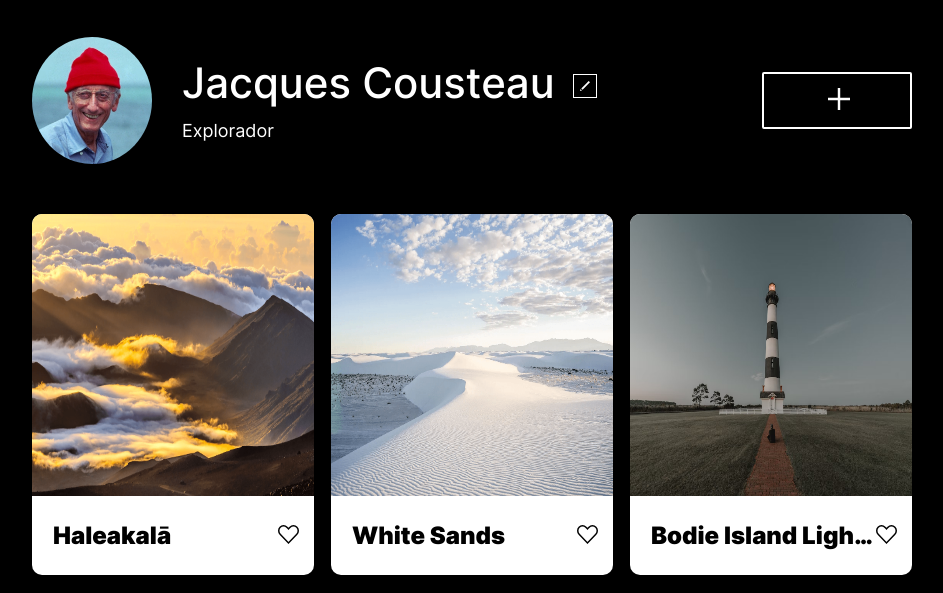
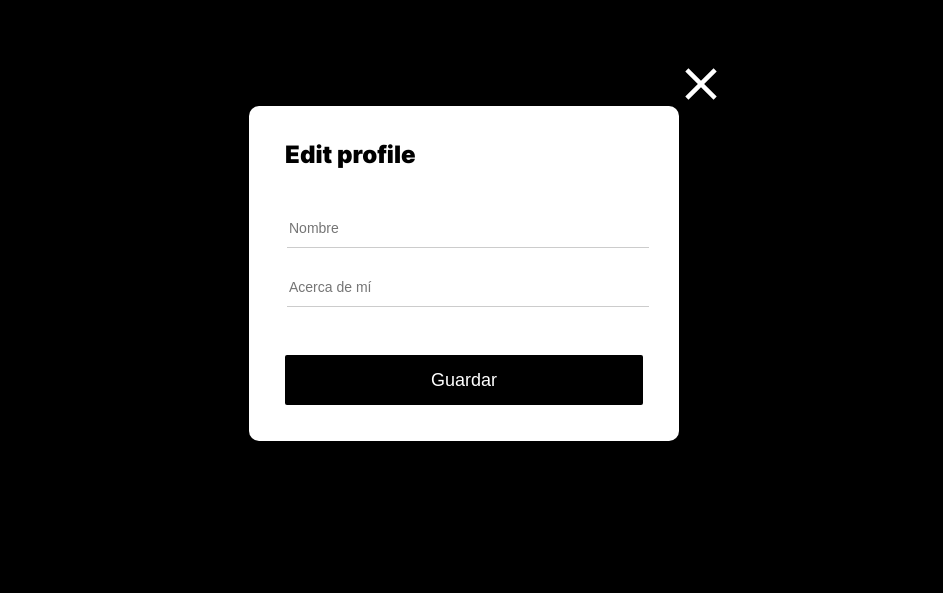
Before and after one commit to iselcq/web_project_4_esp, a plain HTML site: page index.html in a window 1280 px wide. Shown: the part 127-720 px from the top of the page, without its empty margins (176-1119 px from the left). Drawn offline with Linux system fonts and the light colour scheme; grey boxes are pictures that could not be loaded; files whose address does not match are found by name.

Commit message:
feat: agregar pop-up

```diff
--- /dev/null
+++ b/blocks/pop-up/__card/pop-up__card.css
@@ -0,0 +1,9 @@
+.pop-up__card {
+  background-color: #fff;
+  opacity: 1;
+  width: 430px;
+  /* height: 330px; */
+  position: relative;
+  border-radius: 10px;
+  box-shadow: 0px 0px 25px rgba(0, 0, 0, 0.15);
+}
--- /dev/null
+++ b/blocks/pop-up/__close/pop-up__close.css
@@ -0,0 +1,15 @@
+.pop-up__close {
+  color: white;
+  position: absolute;
+  top: -40px;
+  right: -40px;
+  width: 40px;
+  height: 40px;
+  border: none;
+  background-color: black;
+}
+
+.pop-up__close:hover {
+  cursor: pointer;
+  opacity: 0.6;
+}
--- /dev/null
+++ b/blocks/pop-up/__container/pop-up__container.css
@@ -0,0 +1,6 @@
+.pop-up__container {
+  border: none;
+  display: flex;
+  flex-direction: column;
+  padding: 0;
+}
--- /dev/null
+++ b/blocks/pop-up/__input/-profession/pop-up__input-profession.css
@@ -0,0 +1,3 @@
+.pop-up__input_profession {
+  margin-top: 30px;
+}
--- /dev/null
+++ b/blocks/pop-up/__input/pop-up__input.css
@@ -0,0 +1,11 @@
+.pop-up__input {
+  width: 358px;
+
+  margin-left: 36px;
+  border: none;
+  border-bottom: 1px solid rgba(0, 0, 0, 0.2);
+  font-weight: 400;
+  font-size: 14px;
+  line-height: 17px;
+  padding-bottom: 10px;
+}
--- /dev/null
+++ b/blocks/pop-up/__submit/pop-up__submit.css
@@ -0,0 +1,20 @@
+.pop-up__submit {
+  text-align: center;
+  width: 358px;
+  height: 50px;
+  margin-top: 48px;
+  margin-left: 36px;
+  margin-bottom: 36px;
+  color: white;
+  background-color: #000;
+  border: none;
+  border-radius: 2px;
+  font-weight: 400;
+  font-size: 18px;
+  line-height: 22px;
+  cursor: pointer;
+}
+
+.pop-up__submit:hover {
+  background-color: rgba(0, 0, 0, 0.8);
+}
--- /dev/null
+++ b/blocks/pop-up/__title/pop-up__title.css
@@ -0,0 +1,8 @@
+.pop-up__title {
+  margin-top: 34px;
+  margin-left: 36px;
+  margin-bottom: 50px;
+  font-weight: 900;
+  font-size: 24px;
+  line-height: 29px;
+}
--- /dev/null
+++ b/blocks/pop-up/pop-up.css
@@ -0,0 +1,15 @@
+.pop-up {
+  height: 100vh;
+  width: 100vw;
+  background-color: #000000;
+  /* opacity: 0.5; */
+  display: flex;
+  justify-content: center;
+  align-items: center;
+  position: fixed;
+  top: 0;
+  left: 0;
+  bottom: 0;
+  right: 0;
+  font-family: "Inter";
+}
--- a/index.html
+++ b/index.html
@@ -218,4 +218,42 @@
       </footer>
     </div>
   </body>
+  <div class="pop-up">
+    <div class="pop-up__card">
+      <button class="pop-up__close">
+        <svg
+          width="32"
+          height="32"
+          viewBox="0 0 32 32"
+          fill="none"
+          xmlns="http://www.w3.org/2000/svg"
+        >
+          <path
+            d="M28.5709 0.286517L16.0001 12.8573L3.4293 0.286515L0.286608 3.42921L12.8574 16L0.286608 28.5708L3.4293 31.7135L16.0001 19.1427L28.5709 31.7135L31.7136 28.5708L19.1428 16L31.7136 3.42921L28.5709 0.286517Z"
+            fill="white"
+          />
+        </svg>
+      </button>
+      <h3 class="pop-up__title">Edit profile</h3>
+      <form>
+        <fieldset class="pop-up__container">
+          <input
+            type="text"
+            class="pop-up__input"
+            id="user_name"
+            name="user_name"
+            placeholder="Nombre"
+          />
+          <input
+            type="text"
+            class="pop-up__input pop-up__input_profession"
+            id="user_profession"
+            name="user_profession"
+            placeholder="Acerca de mí"
+          />
+        </fieldset>
+        <button type="submit" class="pop-up__submit">Guardar</button>
+      </form>
+    </div>
+  </div>
 </html>
--- a/styles/index.css
+++ b/styles/index.css
@@ -20,3 +20,12 @@
 
 @import url("../blocks/footer/__copyright/footer__copyright.css");
 @import url("../blocks/footer/footer.css");
+
+@import url("../blocks/pop-up/pop-up.css");
+@import url("../blocks/pop-up/__card/pop-up__card.css");
+@import url("../blocks/pop-up/__container/pop-up__container.css");
+@import url("../blocks/pop-up/__close/pop-up__close.css");
+@import url("../blocks/pop-up/__input/pop-up__input.css");
+@import url("../blocks/pop-up/__input/-profession/pop-up__input-profession.css");
+@import url("../blocks/pop-up/__title/pop-up__title.css");
+@import url("../blocks/pop-up/__submit/pop-up__submit.css");
```
Also changed, not shown: images/close.svg (added).
